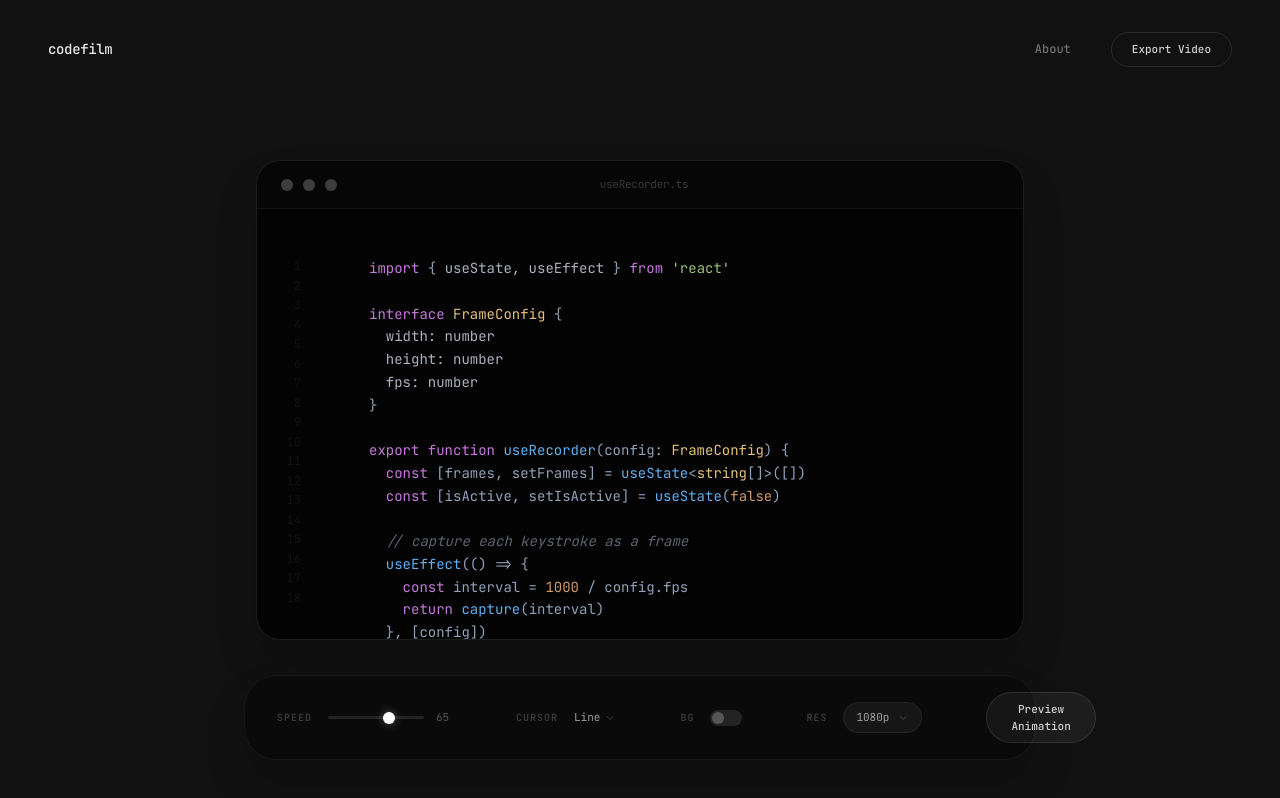
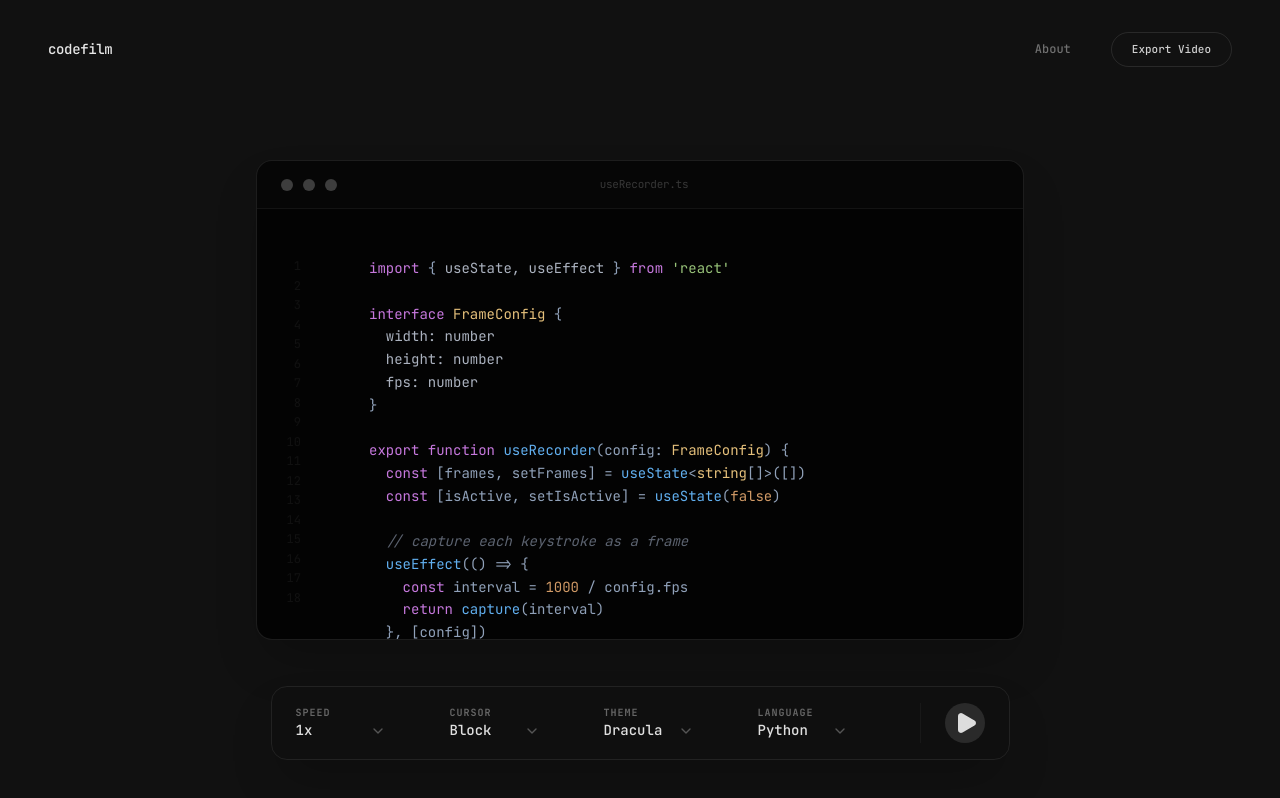
Before and after one commit to codewithfranciss/animator-typer, a Next.js app: page / in a window 1280 px wide. Built offline with nearby package versions, Linux system fonts and the light colour scheme.

Commit message:
refactor: Redesign ControlDock

```diff
--- a/components/CodeEditor.tsx
+++ b/components/CodeEditor.tsx
@@ -1,6 +1,6 @@
 export function CodeEditor() {
   return (
-    <div className="relative w-full max-w-3xl aspect-[16/10] bg-black/80 backdrop-blur-md rounded-xl border border-white/10 shadow-2xl flex flex-col overflow-hidden">
+    <div className="relative w-full max-w-3xl aspect-[16/10] bg-black/80 backdrop-blur-md rounded-lg border border-white/10 shadow-2xl flex flex-col overflow-hidden">
       {/* Window Controls */}
       <div className="h-12 border-b border-white/5 bg-white/[0.01] flex items-center px-6 justify-between select-none">
         <div className="flex gap-2.5">
@@ -14,7 +14,7 @@ export function CodeEditor() {
 
       {/* Editor Content */}
       <div
-        className="flex-1 p-12 font-mono text-[14px] leading-relaxed text-slate-400 relative overflow-hidden"
+        className="flex-1 p-12 font-mono text-[14px] leading-relaxed text-slate-400 relative overflow-y-auto [&::-webkit-scrollbar]:hidden [-ms-overflow-style:none] [scrollbar-width:none]"
         style={{ fontVariantLigatures: 'normal' }}
       >
         <div className="absolute left-0 top-12 bottom-0 w-16 flex flex-col items-end px-5 text-white/5 select-none text-xs font-mono leading-relaxed">
--- a/components/ControlDock.tsx
+++ b/components/ControlDock.tsx
@@ -1,61 +1,39 @@
-import { ChevronDown } from "lucide-react";
+import { ChevronDown, Play } from "lucide-react";
 
-export function ControlDock() {
+interface DropdownItemProps {
+  label: string;
+  value: string;
+}
+
+function DropdownItem({ label, value }: DropdownItemProps) {
   return (
-    <div className="fixed bottom-10 left-1/2 -translate-x-1/2 z-50 w-full max-w-[840px] px-6">
-      <div className="bg-[#0A0A0A]/90 backdrop-blur-xl border border-white/5 rounded-[2rem] px-8 py-4 flex items-center justify-between gap-8 shadow-2xl">
-        {/* SPEED */}
-        <div className="flex items-center gap-4 group">
-          <label className="text-[10px] uppercase tracking-widest text-white/20 font-semibold">Speed</label>
-          <div className="flex items-center gap-3">
-            <input
-              type="range"
-              className="w-24 h-1 cursor-pointer"
-              min="0"
-              max="100"
-              defaultValue="65"
-            />
-            <span className="text-[11px] font-mono text-white/30 w-4">65</span>
-          </div>
-        </div>
-
-        <div className="h-6 w-px bg-white/5"></div>
-
-        {/* CURSOR */}
-        <div className="flex items-center gap-4 group">
-          <label className="text-[10px] uppercase tracking-widest text-white/20 font-semibold">Cursor</label>
-          <div className="flex items-center gap-1 cursor-pointer hover:text-white transition-colors">
-            <span className="text-[11px] text-white/60">Line</span>
-            <ChevronDown className="size-3 text-white/20" />
-          </div>
-        </div>
-
-        <div className="h-6 w-px bg-white/5"></div>
-
-        {/* BG TOGGLE */}
-        <div className="flex items-center gap-4 group">
-          <label className="text-[10px] uppercase tracking-widest text-white/20 font-semibold">Bg</label>
-          <div className="toggle-switch"></div>
-        </div>
-
-        <div className="h-6 w-px bg-white/5"></div>
-
-        {/* RESOLUTION */}
-        <div className="flex items-center gap-4 group">
-          <label className="text-[10px] uppercase tracking-widest text-white/20 font-semibold">Res</label>
-          <div className="flex items-center gap-2 px-3 py-1.5 rounded-lg bg-white/5 border border-white/5 hover:border-white/10 transition-colors cursor-pointer">
-            <span className="text-[11px] text-white/60">1080p</span>
-            <ChevronDown className="size-3 text-white/20" />
-          </div>
-        </div>
-
-        <div className="h-6 w-px bg-white/5 pointer-events-none opacity-0"></div>
-
-        {/* PREVIEW */}
-        <button className="px-6 py-2 rounded-full border border-white/10 bg-white/5 text-[11px] font-medium text-white/80 hover:bg-white/10 transition-all active:scale-[0.98]">
-          Preview Animation
-        </button>
+    <div className="flex flex-col min-w-[70px] lg:min-w-[90px]">
+      <span className="text-[10px] font-bold tracking-widest text-[#666666]">{label}</span>
+      <div className="flex items-center justify-between cursor-pointer group">
+        <span className="text-[14px] font-medium text-[#e0e0e0] group-hover:text-white transition-colors">{value}</span>
+        <ChevronDown className="w-4 h-4 text-[#555555] group-hover:text-white/70 transition-colors" />
       </div>
     </div>
   );
 }
+
+export function ControlDock() {
+  return (
+    <div className="fixed bottom-10 left-0 right-0 z-50 px-4 flex justify-center w-full">
+      <div className="bg-[#0f0f0f] border border-[#222222] rounded-lg w-full max-w-max shadow-2xl overflow-x-auto [&::-webkit-scrollbar]:hidden [-ms-overflow-style:none] [scrollbar-width:none]">
+        <div className="px-6 py-4 flex items-center gap-6 lg:gap-16 min-w-max">
+          <DropdownItem label="SPEED" value="1x" />
+          <DropdownItem label="CURSOR" value="Block" />
+          <DropdownItem label="THEME" value="Dracula" />
+          <DropdownItem label="LANGUAGE" value="Python" />
+
+          <div className="flex flex-col items-center pl-4 lg:pl-6 border-l border-[#222222]/50 ml-2">
+            <button className="w-10 h-10 rounded-full bg-[#2a2a2a] flex items-center justify-center hover:bg-[#333333] transition-colors border border-transparent hover:border-[#444444] active:scale-95 shrink-0">
+              <Play className="fill-current text-[#dddddd] ml-0.5" />
+            </button>
+          </div>
+        </div>
+      </div>
+    </div>
+  );
+}
```
